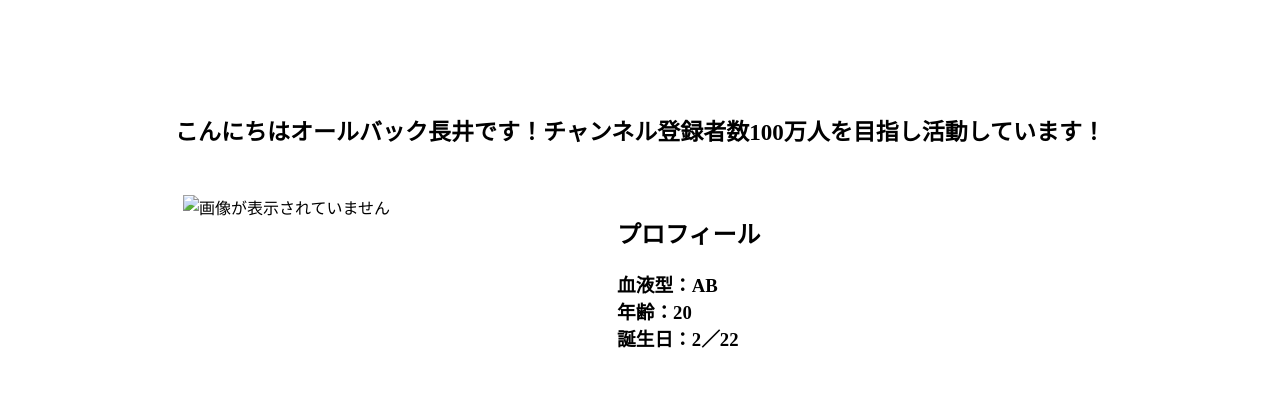
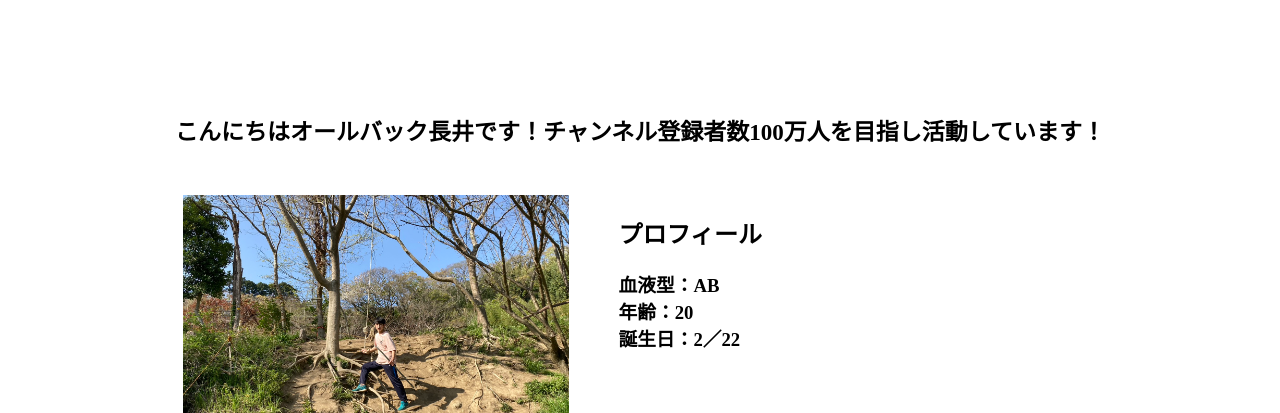
Before and after one commit to hyoten/allbacknagai, a plain HTML site: page index.html in a window 1280 px wide. Shown: the part 92-505 px from the top of the page. Drawn offline with Linux system fonts and the light colour scheme.

Commit message:
Update index.html

```diff
--- a/index.html
+++ b/index.html
@@ -32,7 +32,7 @@
 
     <div class="prof">
 
-      <img src="pic\森の中の長井.jpg" alt="画像が表示されていません" class="profimg">
+      <img src="森の中の長井.jpg" alt="画像が表示されていません" class="profimg">
 
       <div class="profsentence">
         <h2>プロフィール</h2>
```
